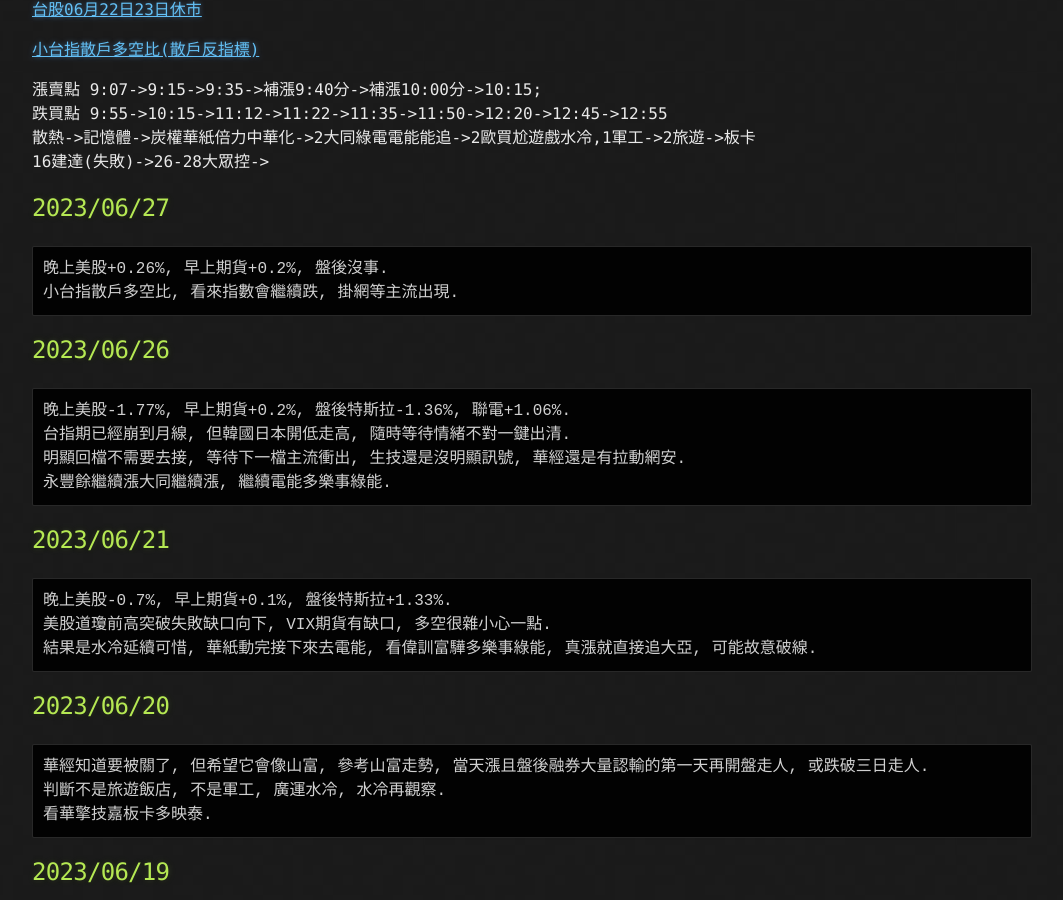
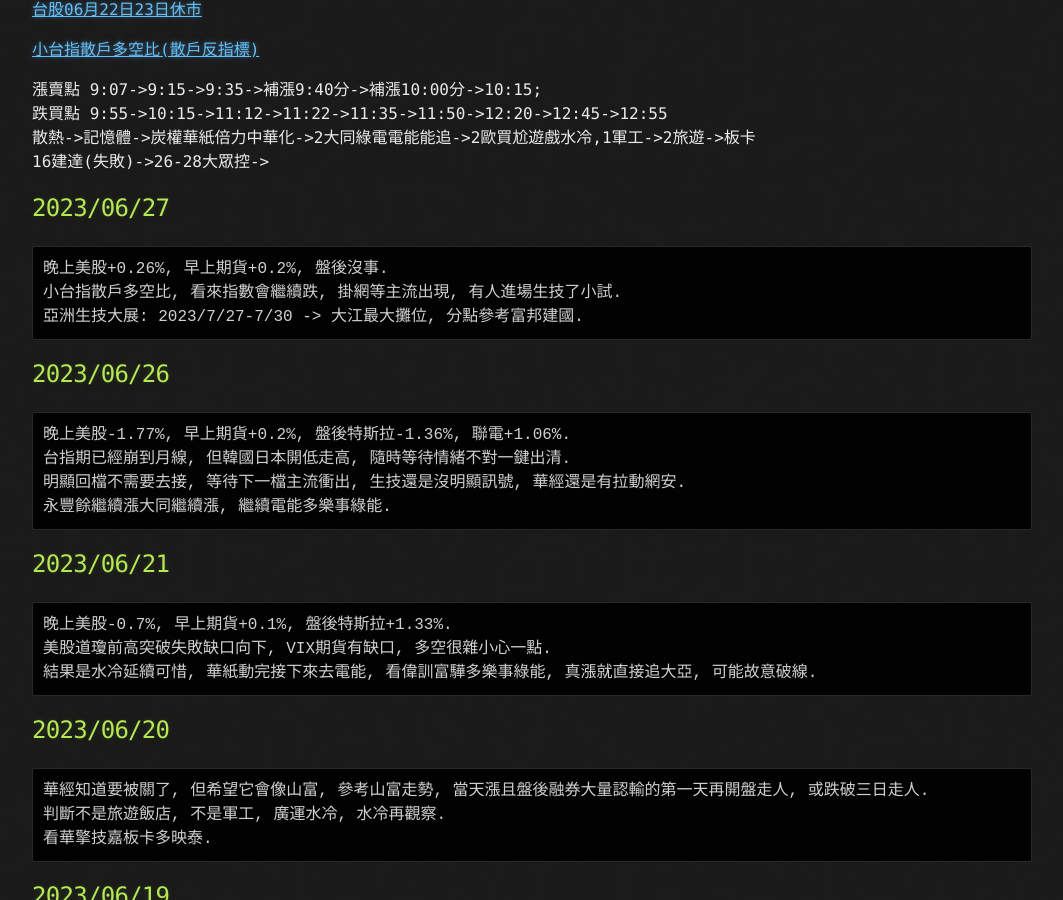
Before and after one commit to lepg5487/Stock_God, a Jekyll site: the page built from index.md, in a window 1280 px wide and 900 px high, scrolled down 460 px. Shown: the whole window, without its empty margins (108-1171 px from the left). Built offline with Jekyll 4.4.1, drawn with Linux system fonts in a browser that asks for light colours; our own code applies the rules of GitHub Pages for plain Markdown files.

Commit message:
Update index.md

````diff
--- a/index.md
+++ b/index.md
@@ -24,7 +24,8 @@
 ## 2023/06/27
 ```
 晚上美股+0.26%, 早上期貨+0.2%, 盤後沒事.
-小台指散戶多空比, 看來指數會繼續跌, 掛網等主流出現.
+小台指散戶多空比, 看來指數會繼續跌, 掛網等主流出現, 有人進場生技了小試.
+亞洲生技大展: 2023/7/27-7/30 -> 大江最大攤位, 分點參考富邦建國.
 ```
 
 ## 2023/06/26
````
